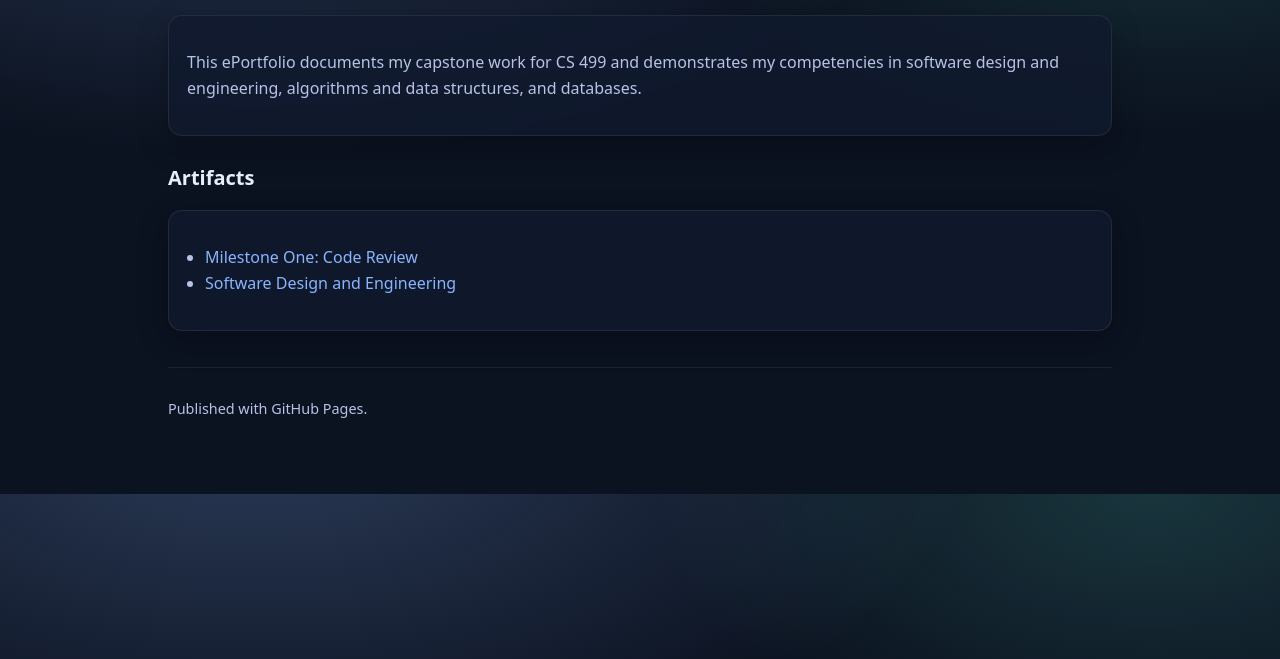
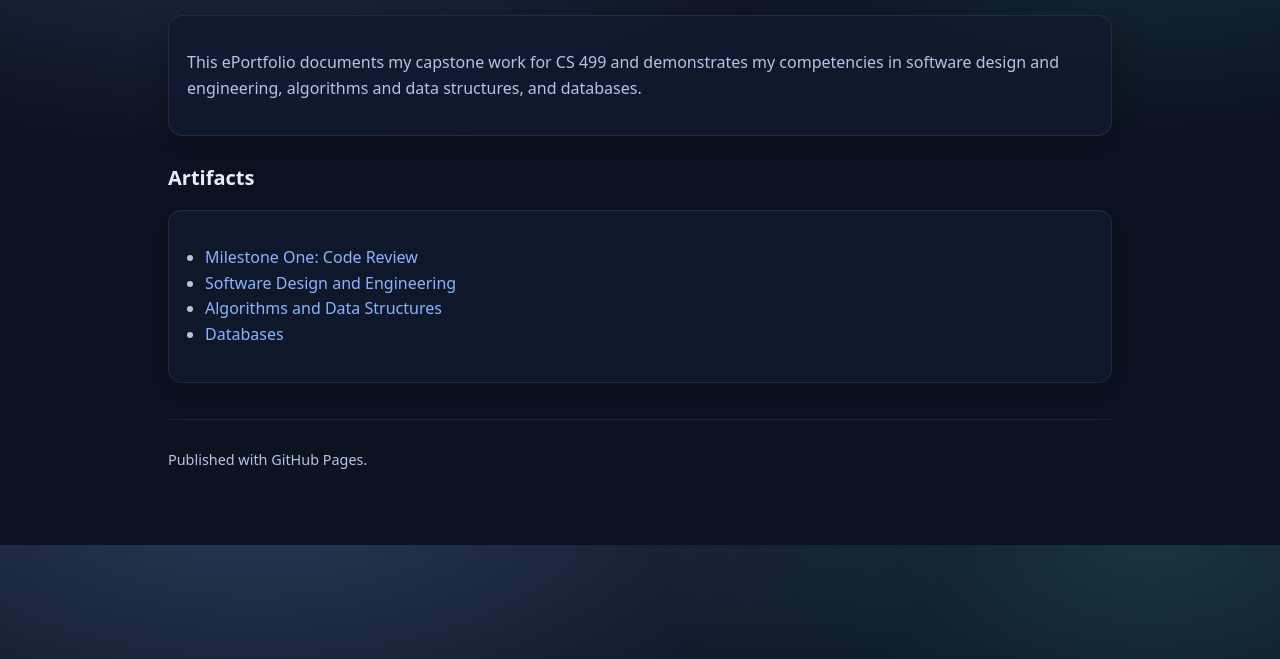
Before and after one commit to DesignByDevDan/cs499-eportfolio, a plain HTML site: page index.html in a window 1280 px wide. Shown: the part 141-800 px from the top of the page. Drawn offline with Linux system fonts and the light colour scheme.

Commit message:
Add links for Algorithms and Databases sections

```diff
--- a/index.html
+++ b/index.html
@@ -26,7 +26,10 @@
       <ul>
         <li><a href="code-review.html">Milestone One: Code Review</a></li>
         <li><a href="software-design.html">Software Design and Engineering</a></li>
+        <li><a href="algorithms.html">Algorithms and Data Structures</a></li>
+        <li><a href="databases.html">Databases</a></li>
       </ul>
+
     </div>
 
     <div class="footer">
```
